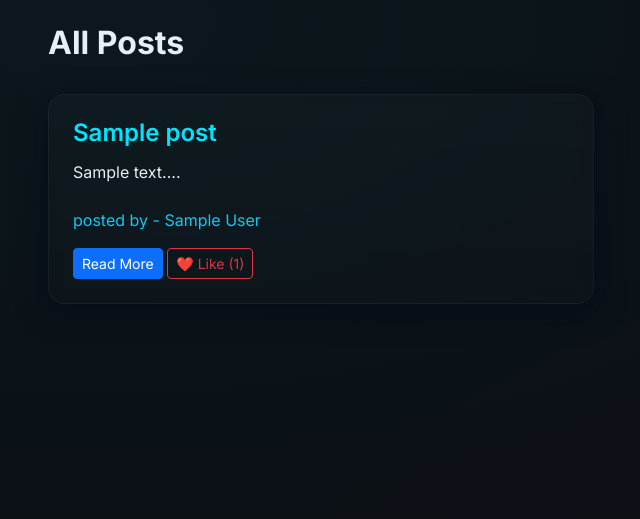
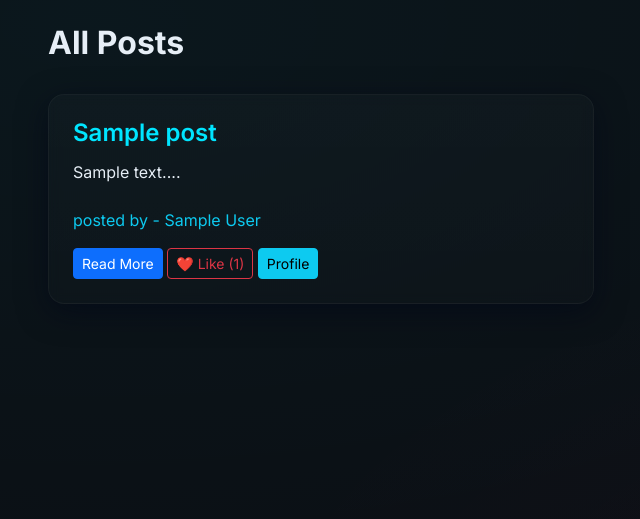
Before and after one commit to NazmulHamim12/GipuPress, a Django app: page /app/explore/ in a window 1280 px wide. Shown: the part 56-575 px from the top of the page, without its empty margins (34-674 px from the left). Run offline with Django 5.2, Linux system fonts and the light colour scheme; tables that the repository leaves empty hold one stand-in row (values such as "Sample post").

Commit message:
Update explore.html

```diff
--- a/tweet/app/templates/explore.html
+++ b/tweet/app/templates/explore.html
@@ -137,6 +137,9 @@ $(document).ready(function(){
   </button>
 </form>
 
+<a href="{% url 'use_pro' post.user.id %}" class="btn btn-info btn-sm">Profile</a>
+
+
           </div>
         </div>
       {% empty %}
```
